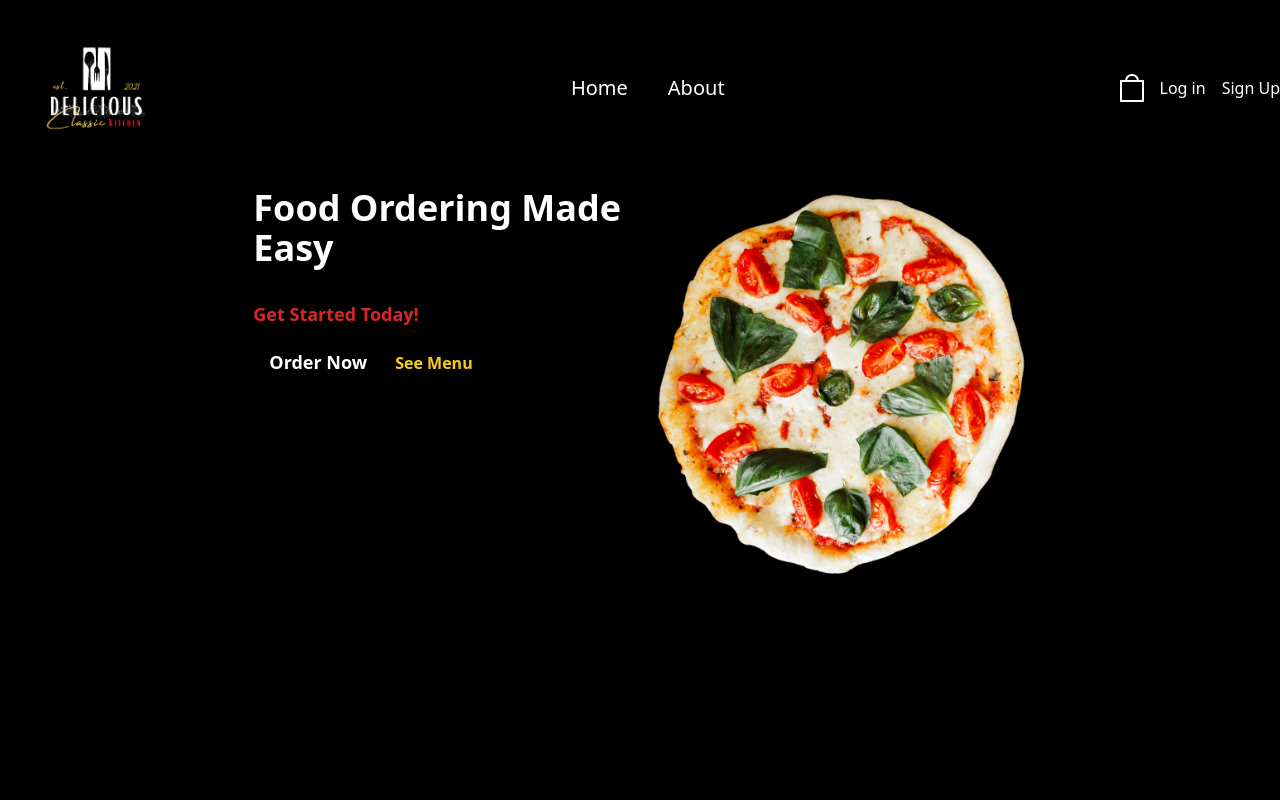
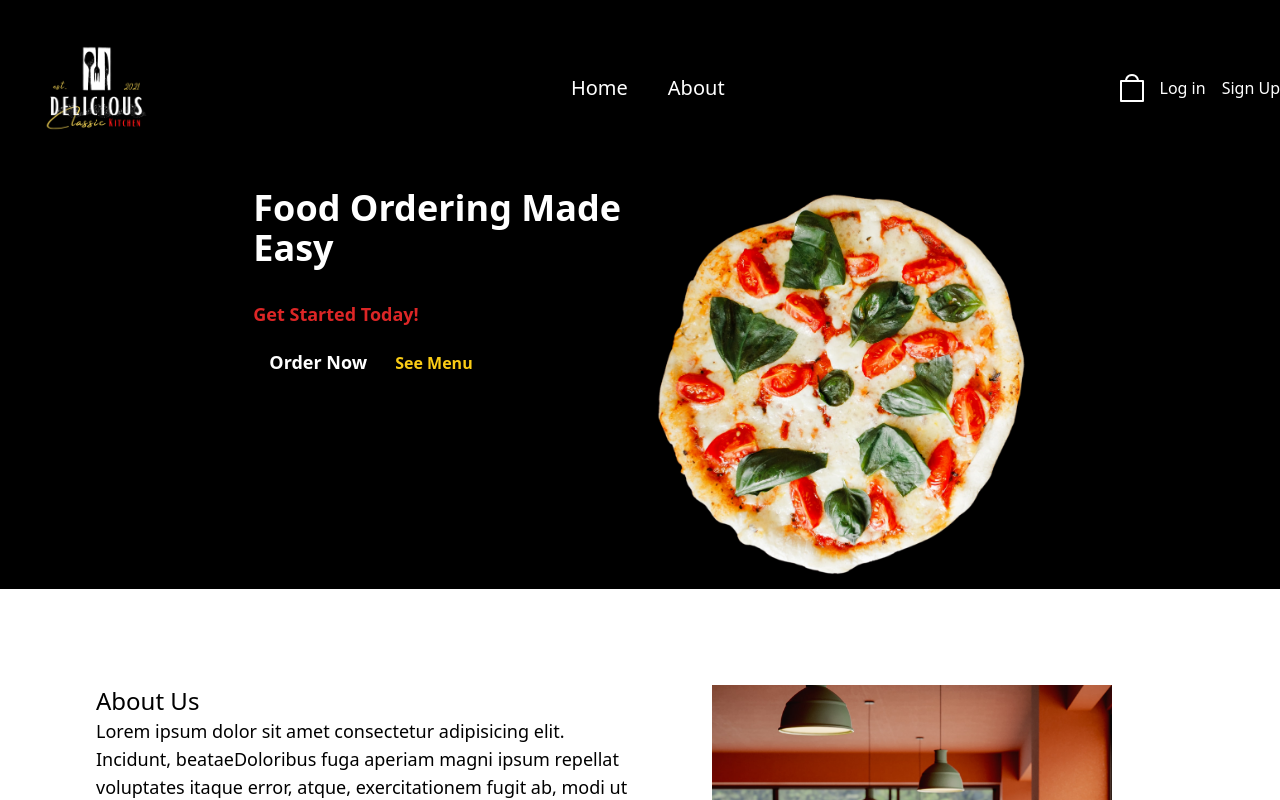
Before and after one commit to Ducinter/WedFastFood, a React (Create React App) app: page / in a window 1280 px wide. Shown: the top 800 px of the page. Built offline with nearby package versions, Linux system fonts and the light colour scheme.

Commit message:
uploang code

```diff
--- a/src/pages/Home/index.jsx
+++ b/src/pages/Home/index.jsx
@@ -1,10 +1,14 @@
 import { Banner } from "../../components/Banner";
-// import { About } from "../../components/About";
+import { About } from "../../components/About";
 // import { ProductsPreview } from "../../components/ProductsPreview";
 
 const Home = () => {
     return (
-        <Banner/>
+        <>
+            <Banner/>
+            <About />
+        </>
+
     )
 }
 
```
